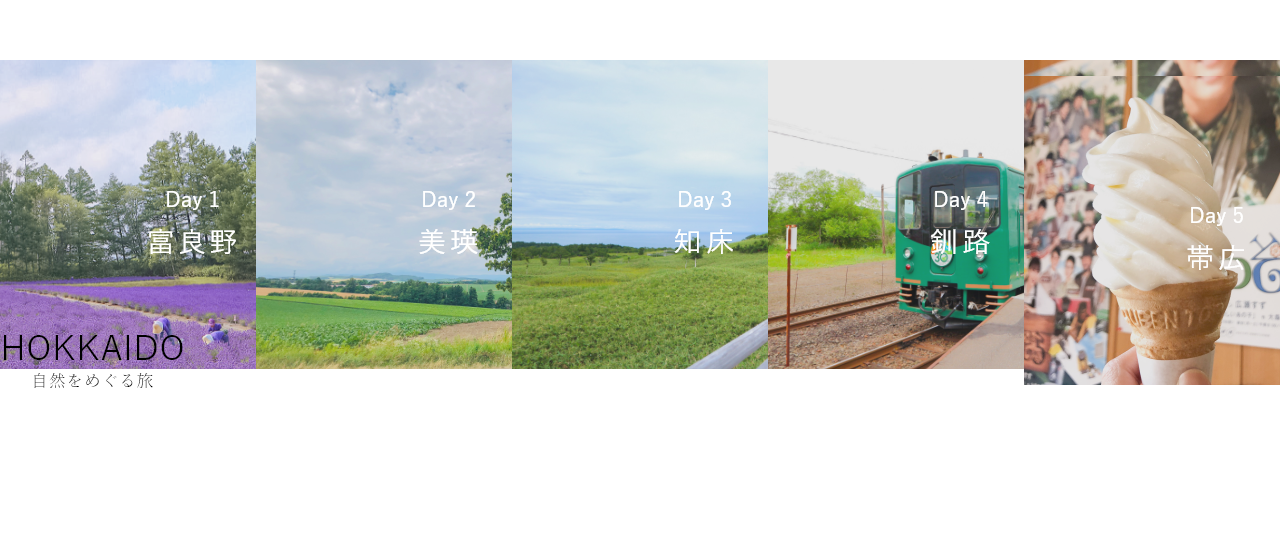
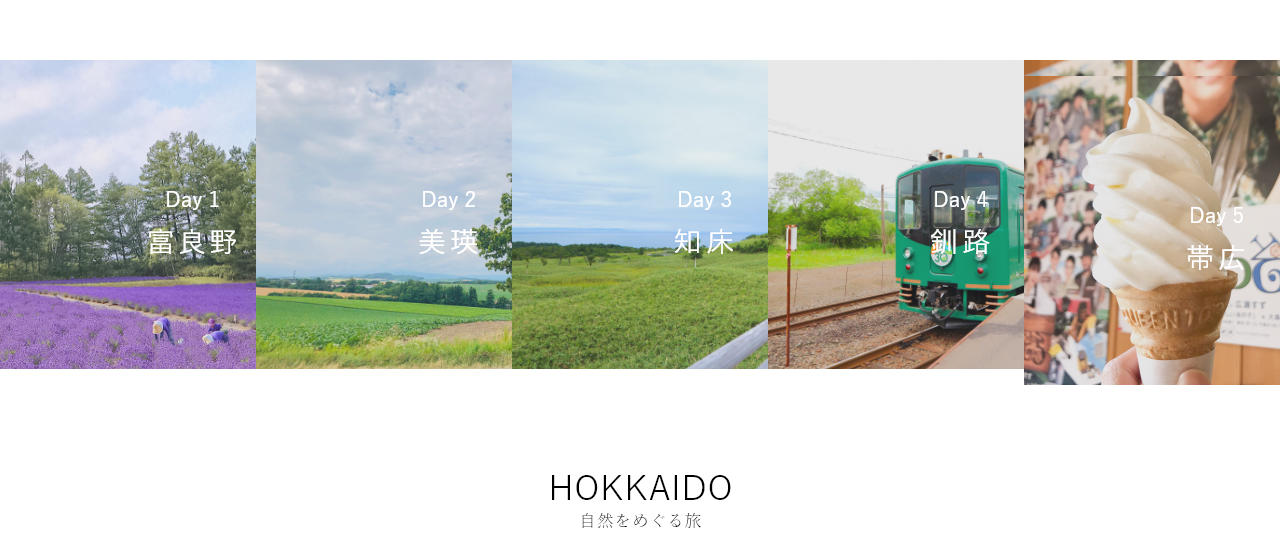
Before and after one commit to aknoh/aknoh.github.io, a plain HTML site: page kushiropage.html in a window 1280 px wide. Shown: the part 5649-6206 px from the top of the page. Before the commit the page ends 6044 px from the top, so only its background shows below. Drawn offline with Linux system fonts and the light colour scheme; files whose address does not match are found by name.

Commit message:
Update kushiropage.css

```diff
--- a/kushiropage.css
+++ b/kushiropage.css
@@ -371,5 +371,16 @@ a#btn-obihiro{
 
 
 footer{
+  width:100%;
+  height:110px;
+  background-color:;
+  margin-top:120px;
+}
 
+#logo-bottom img{
+  width:185px;
+  height:65px;
+  padding-top: 20px;
+  display: block;
+  margin: 0 auto;
 }
```
